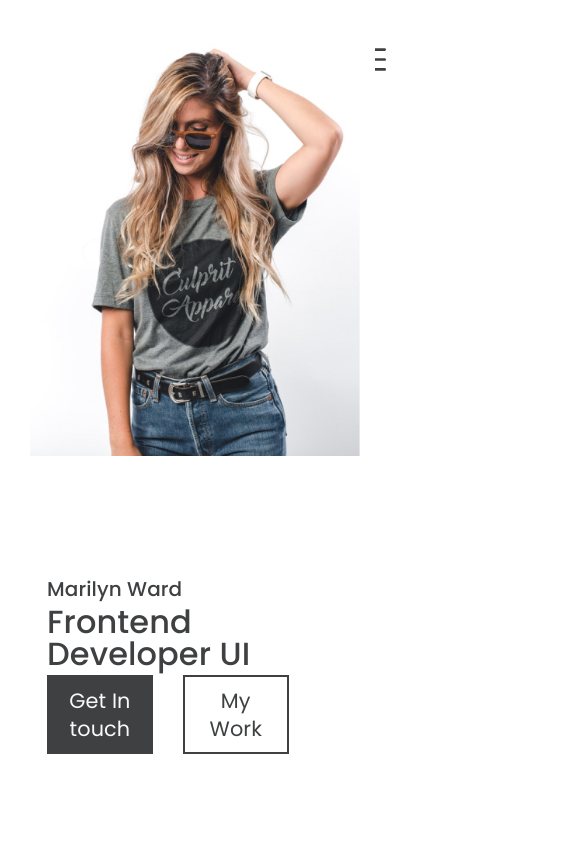
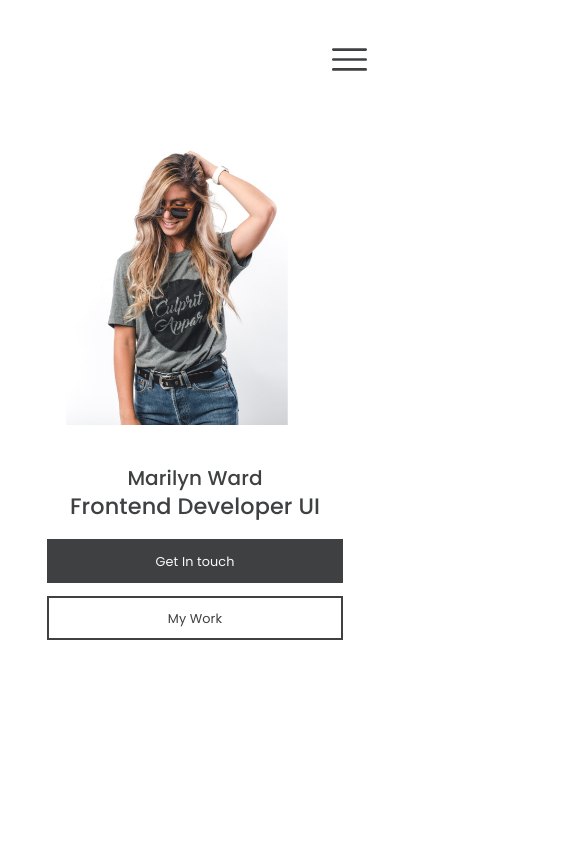
Before and after one commit to mager19/zerone, a website: page index.html in a window 390 px wide. Shown: the top 853 px of the page, 563 px wide, since content can reach past the window. Drawn offline with nearby package versions, Linux system fonts and the light colour scheme; a web font is replaced by a local one.

Commit message:
home listo

```diff
--- a/index.html
+++ b/index.html
@@ -2,6 +2,7 @@
 <html lang="en">
 <head>
 	<meta charset="UTF-8">
+	<meta name="viewport" content="width=device-width, initial-scale=1.0">
 	<title>ZerOne Portfolio</title>
 	<link rel="stylesheet" href="css/bootstrap.min.css">
 	<link rel="stylesheet" href="css/style.css">
@@ -42,12 +43,12 @@
 								<h1>Frontend Developer UI</h1>
 								<p>Lorem ipsum dolor sit amet, consectetur adipisicing elit. Corrupti illo et tempora autem, distinctio maxime voluptatem, impedit molestias voluptatibus libero fugiat adipisci consectetur a odit.</p>
 								<div class="row">
-									<div class="col-5">
+									<div class="col-md-5 col-sm-6">
 										<div class="zbutton">
 											<a href="#">Get In touch</a>
 										</div>
 									</div>
-									<div class="col-5">
+									<div class="col-md-5 col-sm-6">
 										<div class="zbutton--lineal">
 											<a href="#">My Work</a>
 										</div>
--- a/scss/_mixins.scss
+++ b/scss/_mixins.scss
@@ -22,6 +22,12 @@
 	text-align: center;
 	margin: 1em 0;
 	padding: 0 2em;
+
+	$ipad : "(min-width: 768px) and (max-width: 1023px)";
+
+	@media #{$ipad}{
+		font-size: 1.5em;
+	}
 }
 
 @mixin parrafo($fsize: 1em, $talign:left, $fweight: 200){
--- a/scss/style.scss
+++ b/scss/style.scss
@@ -47,6 +47,11 @@ body{
 	-webkit-font-smoothing: antialiased;
 	overflow-x: hidden;
 }
+
+section{
+	overflow-x: hidden;
+}
+
 p{
 	@include parrafo;
 
@@ -87,6 +92,7 @@ header{
 	position: absolute;
 	left: 90%;
 	top: 5%;
+	z-index: 100;
 
 	img{
 		width: 35px;
@@ -467,23 +473,77 @@ footer{
 
 //MEDIA QUERIES ///////////
 
-@media screen and (max-width: 1440px){
+@media screen and (max-width: 1366px){
+	header{
+		height: 70vh;
+	}
+
+	.header__content img {
+	    width: 70%;
+	    margin-top: 15%;
+	}
+}
+
+@media screen and (max-width: 768px){
+	.header__content {
+	    h1{
+	    	font-size: 3em;
+	    	line-height: 1em;
+	    }
+
+		& img {
+	    	margin-top: 35%;
+	    	width: 100%;
+	    }
+	}
+
+	.zbutton, .zbutton--lineal, .zbutton--lineal--blanco {
+    	padding: 0.5em 0em;
+    	font-size: 1em;
+    }
+    .burbuja{
+    	display: none;
+    }
+
+	.process__item  {
+	    h3{
+	    	font-size: 1.2em;
+	    }
+	    p{
+	    	margin-left: 0%;
+	    	width: 100%;
+		}
+	}
+
+	.blog__item--right h3 {
+	    font-size: 1em;
+    	padding: 0.3em 0;
+	}
 
 
 }
 
-@media screen and (max-width: 1366px){
-
-}
-
-
 @media screen and (max-width: 480px){
 	header{
-		height: 100vh;
+		height: 90vh;
 	}
-	.header__content h1{
-		font-size: 2em;
-		line-height: 1em;
+
+	.header__content {
+		img {
+		    margin-top: 5%;
+		    margin-left: 10%;
+		    width: 70%;
+		}
+
+		h1{
+			font-size: 1.4em;
+			line-height: 1em;
+			margin-bottom: 1em;
+			text-align: center;
+		}
+		h2{
+			text-align: center;
+		}
 	}
 
 	.header__content p{
@@ -494,4 +554,18 @@ footer{
 		height: 200px;
 	}
 
+	.header__content__info {
+    	padding: 1em 2em;
+	}
+
+	.menu {
+	   left: 85%;
+	}
+
+	.zbutton, .zbutton--lineal, .zbutton--lineal--blanco {
+    	padding: 0.5em 0em;
+    	font-size: 0.8em;
+    	margin-bottom: 1em;
+    }
+
 }
```
Also changed, not shown: css/style.css.
